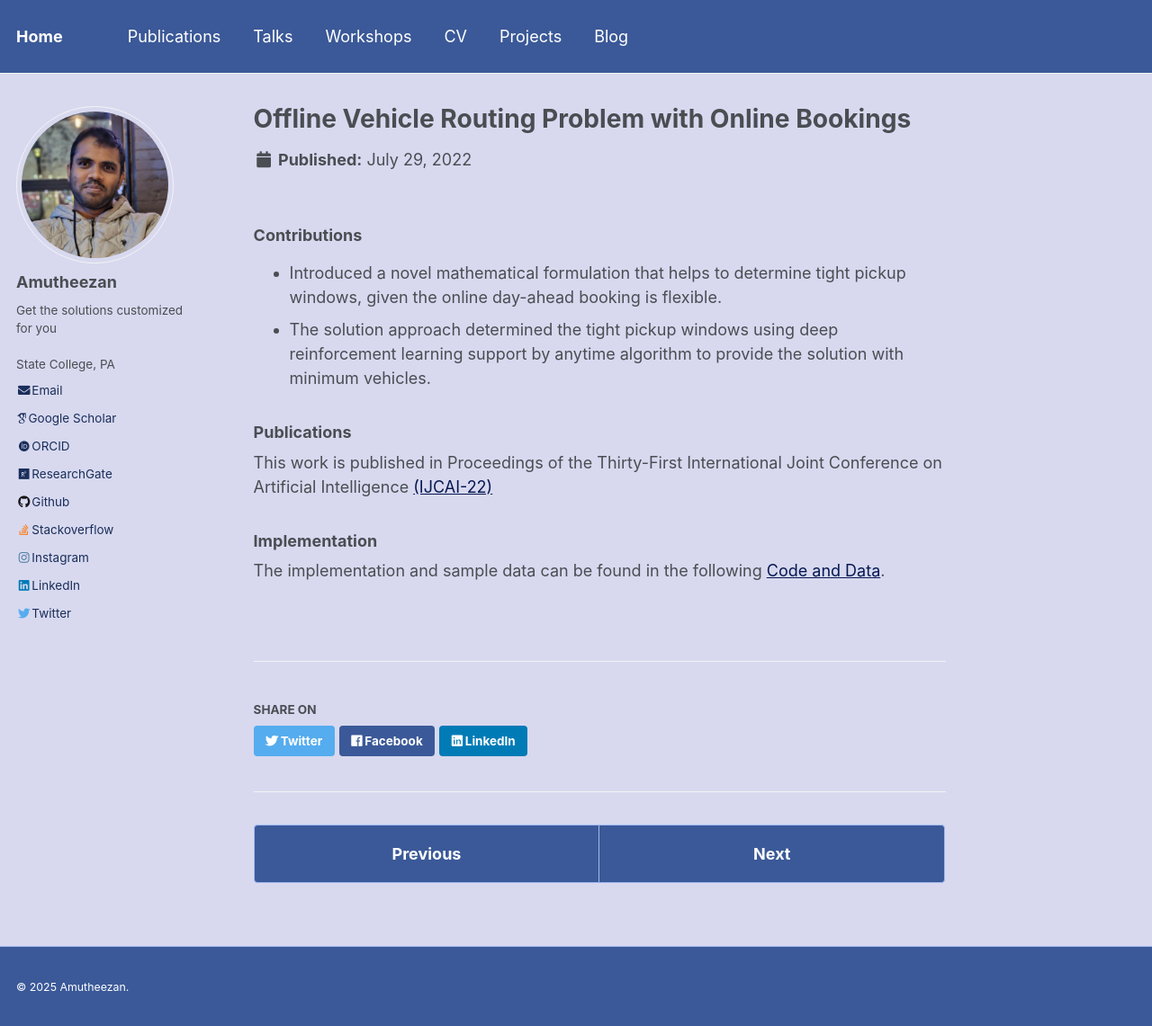
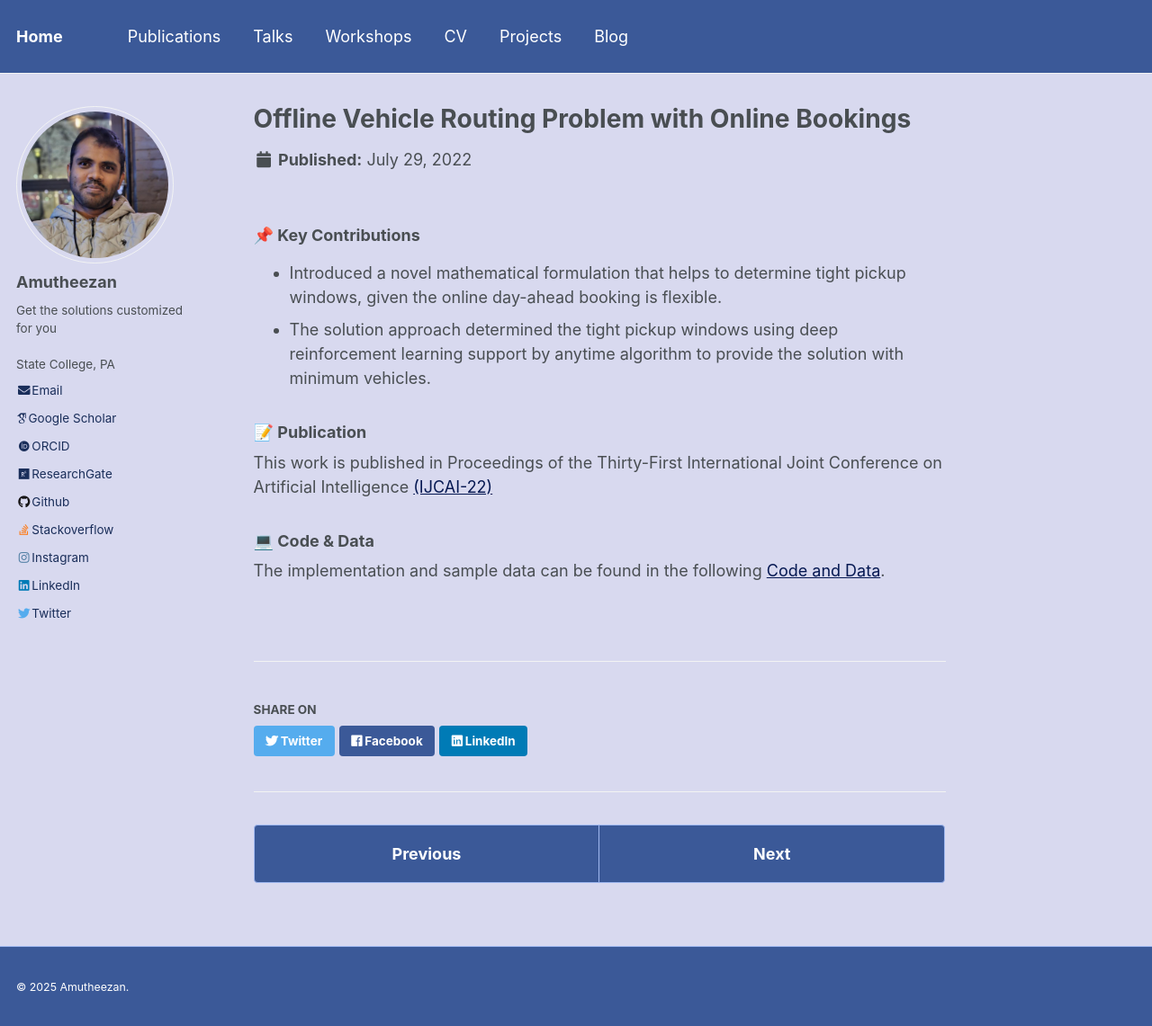
Before and after one commit to Amutheezan/amutheezan.github.io, a Jekyll site: the page built from _projects/2022-07-29-paratransit.md, in a window 1280 px wide and 1144 px high. Shown: the top 1141 px of the window at 90% size. Built offline with Jekyll 4.4.1, drawn with Linux system fonts in a browser that asks for light colours; some web fonts are replaced.

Commit message:
Update 2022-07-29-paratransit.md

```diff
--- a/_projects/2022-07-29-paratransit.md
+++ b/_projects/2022-07-29-paratransit.md
@@ -6,17 +6,17 @@ permalink: /projects/para-transit
 date: 2022-07-29
 
 ---
-### Contributions
+### 📌 Key Contributions
 
 * Introduced a novel mathematical formulation that helps to determine tight pickup windows, given the online day-ahead
 booking is flexible.
 * The solution approach determined the tight pickup windows using deep reinforcement learning support by anytime algorithm
 to provide the solution with minimum vehicles.
 
-### Publications
+### 📝 Publication
 
 This work is published in Proceedings of the Thirty-First International Joint Conference on Artificial Intelligence [(IJCAI-22)](https://www.ijcai.org/proceedings/2022/0546.pdf)
 
-### Implementation
+### 💻 Code & Data
 
 The implementation and sample data can be found in the following [Code and Data](https://github.com/smarttransit-ai/ijcai22).
```
